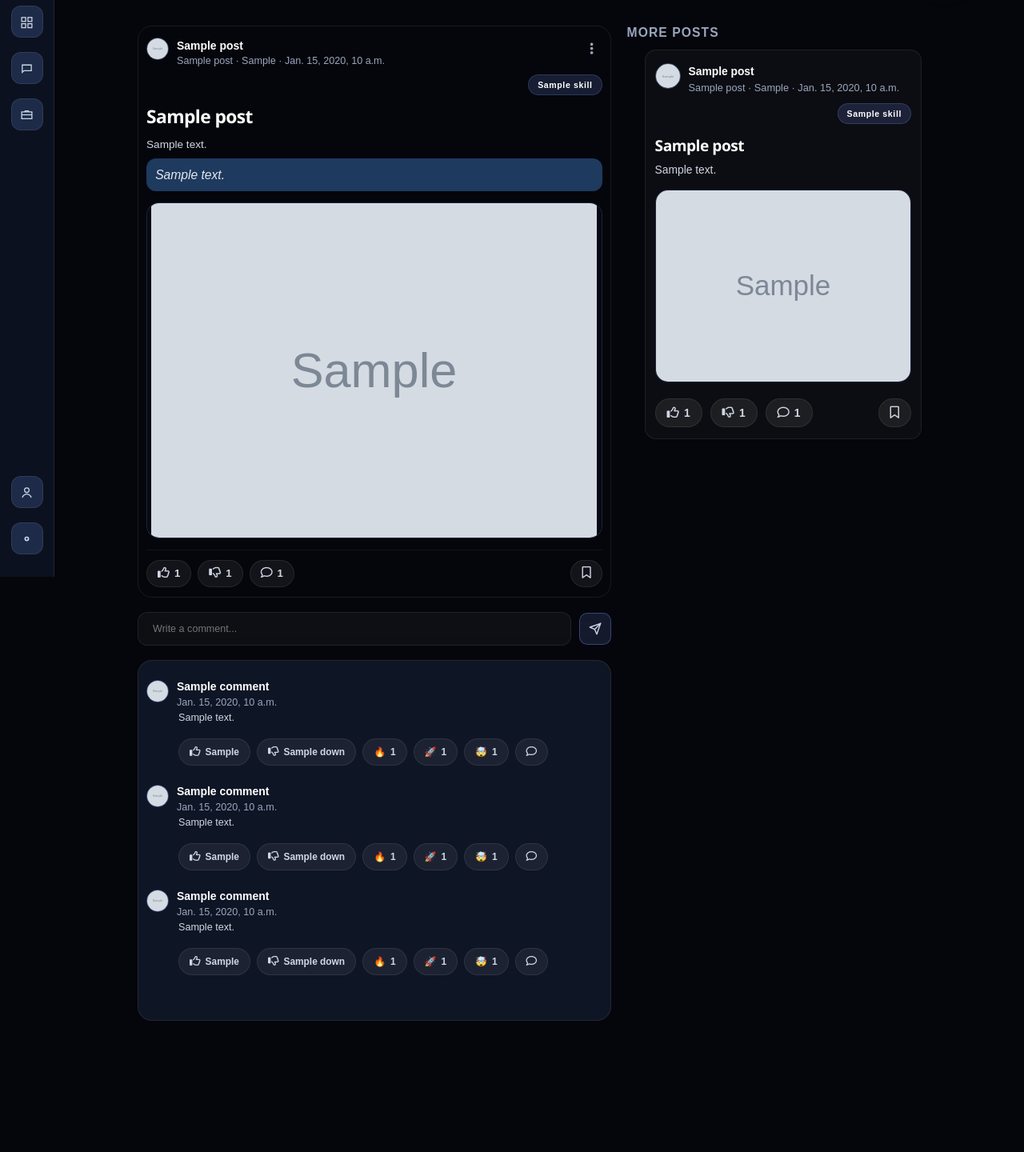
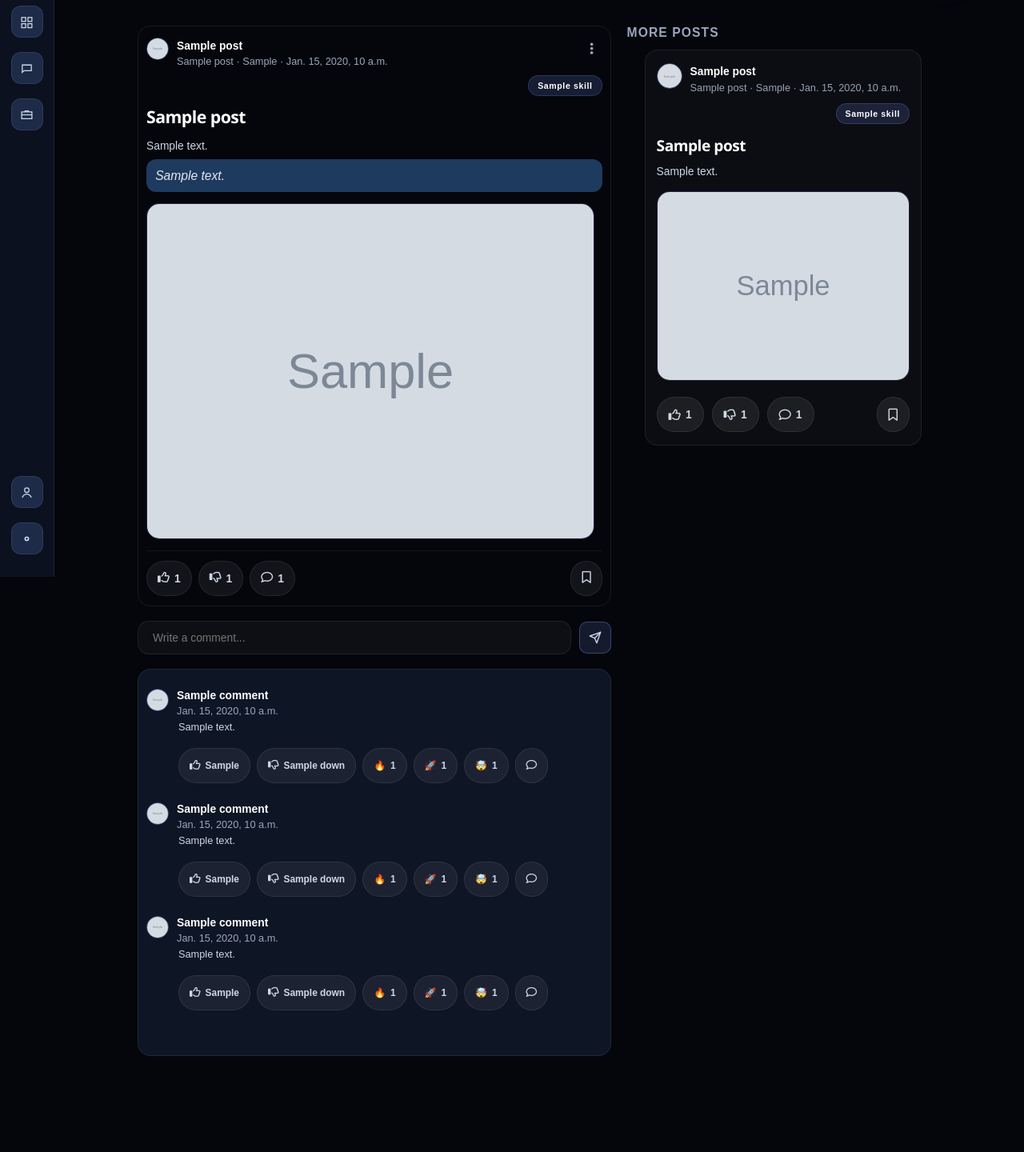
Before and after one commit to AlaaBouhaouel/Covise, a Django app: template covise/templates/post_detail.html in a window 1280 px wide. Shown: the part 79-1519 px from the top of the page at 80% size. Before the commit the page ends 1355 px from the top, so only its background shows below. Run offline with Django 5.2, Linux system fonts and the light colour scheme; a user stored in the database is signed in; tables that the repository leaves empty hold one stand-in row (values such as "Sample post"); the template is opened without the code that fills it: most values are stand-ins (such as "Sample title", 1, 10 or a date in 2020); grey boxes marked "Sample" are stand-in pictures; some web fonts are replaced.

Commit message:
post details adjs 2

```diff
--- a/covise/static/home.css
+++ b/covise/static/home.css
@@ -74,6 +74,18 @@ html {
     --skill-red-bg: rgba(239, 68, 68, 0.16);
     --skill-red-border: rgba(239, 68, 68, 0.28);
     --spacing: 8px;
+    --type-xs: 0.75rem;
+    --type-sm: 0.8125rem;
+    --type-md: 0.875rem;
+    --type-base: 1rem;
+    --type-lg: 1.125rem;
+    --type-xl: 1.25rem;
+    --control-sm: 40px;
+    --control-md: 44px;
+    --control-lg: 48px;
+    --radius-card: 16px;
+    --radius-field: 14px;
+    --radius-pill: 999px;
     --font-primary: sans-serif;
     --font-secondary: sans-serif;
     --font-display: sans-serif;
@@ -157,7 +169,7 @@ body {
 
 p {
     font-family: var(--font-display);
-    font-size: 0.88rem;
+    font-size: var(--type-md);
     line-height: 1.6;
 }
 
@@ -1174,17 +1186,17 @@ body.demo-mode [data-demo-pos="side"] .demo-tip {
 
 
 .feed-shell .structured-feed { display: grid; gap: 12px; width: 100%; }
-.feed-shell .structured-post { background: rgba(255, 255, 255, 0.03); border: 1px solid var(--border); border-radius: 14px; padding: 16px 12px 14px; display: grid; gap: 16px; transition: background 0.18s ease; cursor: pointer; margin: 0; }
+.feed-shell .structured-post { background: rgba(255, 255, 255, 0.03); border: 1px solid var(--border); border-radius: var(--radius-card); padding: calc(var(--spacing) * 2) calc(var(--spacing) * 1.75); display: grid; gap: 16px; transition: background 0.18s ease; cursor: pointer; margin: 0; }
 .feed-shell .structured-post:hover { background: var(--feed-hover-bg); }
 .feed-shell .structured-post--founders-spotlight {
       border: 1px solid rgba(232, 193, 97, 0.22);
       border-radius: 24px;
-    background: linear-gradient(180deg, rgba(139, 98, 17, 0.18), rgba(38, 26, 7, 0.86));
+      background: transparent;
       box-shadow: inset 0 1px 0 rgba(255, 232, 186, 0.08);
   }
 
 .feed-shell .structured-post--founders-spotlight:hover {
-    background: linear-gradient(180deg, rgba(154, 108, 18, 0.22), rgba(43, 30, 8, 0.90));
+      background: transparent;
   }
 
 .feed-shell .structured-post--founders-spotlight .structured-post-subtitle {
@@ -1219,15 +1231,15 @@ body.demo-mode [data-demo-pos="side"] .demo-tip {
 .feed-shell .structured-post-meta { display: flex; align-items: flex-start; gap: 10px; min-width: 0; flex: 1 1 auto; }
 .feed-shell .structured-post-meta-copy { min-width: 0; }
 .feed-shell .structured-avatar { width: 24px; height: 24px; border-radius: 50%; display: grid; place-items: center; font-size: 0.56rem; font-weight: 700; letter-spacing: 0.04em; color: #e7efff; border: 1px solid rgba(123, 167, 255, 0.42); flex: 0 0 auto; }
-.feed-shell .structured-avatar-image { width: 32px; height: 32px; border-radius: 50%; object-fit: cover; display: block; border: 1px solid rgba(123, 167, 255, 0.42); flex: 0 0 auto; }
+.feed-shell .structured-avatar-image { width: 32px; height: 32px; aspect-ratio: 1 / 1; border-radius: 50%; object-fit: cover; display: block; border: 1px solid rgba(123, 167, 255, 0.42); flex: 0 0 auto; }
 .feed-shell .structured-avatar.a { background: rgba(64, 110, 196, 0.38); }
 .feed-shell .structured-avatar.b { background: rgba(90, 95, 170, 0.38); }
 .feed-shell .structured-avatar.c { background: rgba(78, 126, 172, 0.35); }
 .feed-shell .structured-avatar.d { background: rgba(124, 58, 237, 0.35); }
 .feed-shell .structured-avatar.e { background: rgba(5, 150, 105, 0.35); }
 .feed-shell .structured-avatar.f { background: rgba(217, 119, 6, 0.3); }
-.feed-shell .structured-post-title { display: inline-flex; align-items: center; flex-wrap: wrap; gap: 10px; font-size: 0.8125rem; font-weight: 700; color: var(--white); line-height: 1.2; }
-.feed-shell .structured-post-subtitle { margin-top: 2px; color: var(--muted); font-size: 0.75rem; line-height: 1.4; white-space: nowrap; overflow: hidden; text-overflow: ellipsis; }
+.feed-shell .structured-post-title { display: inline-flex; align-items: center; flex-wrap: wrap; gap: 10px; font-size: var(--type-sm); font-weight: 700; color: var(--white); line-height: 1.25; }
+.feed-shell .structured-post-subtitle { margin-top: 2px; color: rgba(190, 202, 224, 0.78); font-size: var(--type-xs); line-height: 1.45; white-space: nowrap; overflow: hidden; text-overflow: ellipsis; }
 .feed-shell .structured-post-link { display: grid; gap: 8px; color: inherit; text-decoration: none; }
 .feed-shell .structured-post-tools { display: flex; align-items: flex-start; justify-content: flex-end; gap: 8px; min-width: 0; width: 100%; margin-right: 48px; }
 .feed-shell .structured-badges { display: inline-flex; align-items: center; justify-content: flex-end; flex-wrap: wrap; gap: 6px; margin-left: auto; }
@@ -1375,8 +1387,8 @@ body.demo-mode [data-demo-pos="side"] .demo-tip {
     background: rgba(255, 255, 255, 0.03);
     cursor: not-allowed;
 }
-.feed-shell .structured-post-heading { font-family: "Segoe UI", -apple-system, BlinkMacSystemFont, "Helvetica Neue", Arial, sans-serif; font-size: 1.125rem; font-weight: 600; color: var(--white); line-height: 1.2; letter-spacing: -0.025em; }
-.feed-shell .structured-post-body { color: var(--text); font-size: 0.8125rem; line-height: 1.52; max-width: 100%; }
+.feed-shell .structured-post-heading { font-family: "Segoe UI", -apple-system, BlinkMacSystemFont, "Helvetica Neue", Arial, sans-serif; font-size: var(--type-lg); font-weight: 600; color: var(--white); line-height: 1.22; letter-spacing: -0.025em; }
+.feed-shell .structured-post-body { color: var(--text); font-size: var(--type-sm); line-height: 1.6; max-width: 100%; }
 .feed-shell .structured-post-body-wrap {
     display: grid;
     gap: 6px;
@@ -1867,6 +1879,7 @@ body.demo-mode [data-demo-pos="side"] .demo-tip {
     min-width: 0;
     min-height: 180px;
     max-height: 320px;
+    aspect-ratio: 4 / 3;
     border-radius: 16px;
     border: 1px solid rgba(120, 150, 255, 0.2);
     background: rgba(6, 10, 18, 0.86);
@@ -1915,13 +1928,13 @@ body.demo-mode [data-demo-pos="side"] .demo-tip {
       display: inline-flex;
       align-items: center;
       gap: 6px;
-    min-height: 36px;
+      min-height: var(--control-md);
       padding: 0 14px;
-    border-radius: 999px;
+      border-radius: var(--radius-pill);
     border: 1px solid rgba(255, 255, 255, 0.08);
     background: rgba(255, 255, 255, 0.07);
     color: rgba(227, 235, 250, 0.9);
-    font-size: 0.8125rem;
+      font-size: var(--type-sm);
     font-weight: 700;
     text-decoration: none;
     transition: border-color 0.18s ease, background 0.18s ease, color 0.18s ease, transform 0.18s ease;
--- a/covise/static/post_detail.css
+++ b/covise/static/post_detail.css
@@ -3,6 +3,20 @@ body {
     min-height: 100%;
     overflow-x: hidden;
     overflow-y: auto;
+}
+
+:root {
+    --type-xs: 0.75rem;
+    --type-sm: 0.8125rem;
+    --type-md: 0.875rem;
+    --type-base: 1rem;
+    --type-lg: 1.125rem;
+    --type-xl: 1.25rem;
+    --control-sm: 40px;
+    --control-md: 44px;
+    --radius-card: 16px;
+    --radius-field: 14px;
+    --radius-pill: 999px;
 }
 
 .unstyled-link,
@@ -24,7 +38,7 @@ body {
 .post-detail-card,
 .post-comments-card {
     border: 1px solid var(--border);
-    border-radius: 18px;
+    border-radius: var(--radius-card);
     padding: 14px 10px 12px;
     min-width: 0;
     background-color: var(--panel);
@@ -89,6 +103,7 @@ body {
     max-height: calc(100vh - var(--spacing) * 11 - 24px);
     position: sticky;
     top: calc(var(--spacing) * 11);
+    scrollbar-gutter: stable;
     scrollbar-width: none;
     -ms-overflow-style: none;
 }
@@ -311,6 +326,7 @@ body {
 .post-comment-avatar-image {
     width: 28px;
     height: 28px;
+    aspect-ratio: 1 / 1;
     border-radius: 50%;
 }
 
@@ -334,7 +350,7 @@ body {
 
 .post-detail-author,
 .post-comment-user h3 {
-    font-size: 0.82rem;
+    font-size: var(--type-sm);
     font-weight: 700;
     color: var(--white);
 }
@@ -349,14 +365,14 @@ body {
 .post-detail-sub,
 .post-comment-user p {
     margin-top: 2px;
-    font-size: 0.74rem;
+    font-size: var(--type-xs);
     color: var(--muted);
 }
 
 .post-detail-title {
     margin-top: 14px;
     font-family: "Segoe UI", -apple-system, BlinkMacSystemFont, "Helvetica Neue", Arial, sans-serif;
-    font-size: 1.34rem;
+    font-size: var(--type-xl);
     font-weight: 600;
     color: var(--white);
     line-height: 1.16;
@@ -365,8 +381,8 @@ body {
 
 .post-detail-content {
     margin-top: 12px;
-    font-size: 0.8rem;
-    line-height: 1.5;
+    font-size: var(--type-sm);
+    line-height: 1.6;
     color: var(--text);
     white-space: pre-wrap;
 }
@@ -472,14 +488,14 @@ body {
     display: inline-flex;
     align-items: center;
     gap: 6px;
-    min-height: 34px;
+    min-height: var(--control-md);
     padding: 0 13px;
-    border-radius: 999px;
+    border-radius: var(--radius-pill);
     border: 1px solid var(--border);
     background: rgba(255, 255, 255, 0.06);
     color: var(--text);
     font: inherit;
-    font-size: 0.78rem;
+    font-size: var(--type-sm);
     font-weight: 700;
     cursor: pointer;
 }
@@ -538,8 +554,8 @@ body {
 .post-comment-body,
 .post-comments-empty {
     padding-left: 40px;
-    font-size: 0.74rem;
-    line-height: 1.5;
+    font-size: var(--type-xs);
+    line-height: 1.55;
     color: var(--text);
 }
 
@@ -813,13 +829,13 @@ body {
 .post-comment-compose input {
     flex: 1;
     min-height: 42px;
-    border-radius: 12px;
+    border-radius: var(--radius-field);
     border: 1px solid var(--border);
     background: rgba(255, 255, 255, 0.04);
     color: var(--text);
     padding: 0 18px;
     font: inherit;
-    font-size: 0.74rem;
+    font-size: var(--type-sm);
 }
 
 .post-comment-compose button {
```
Also changed, not shown: other parts of covise/static/home.css (+15 -15 lines), covise/static/messages.css (+23 -10 lines). Lines whose indentation alone changed are shown as unchanged.
